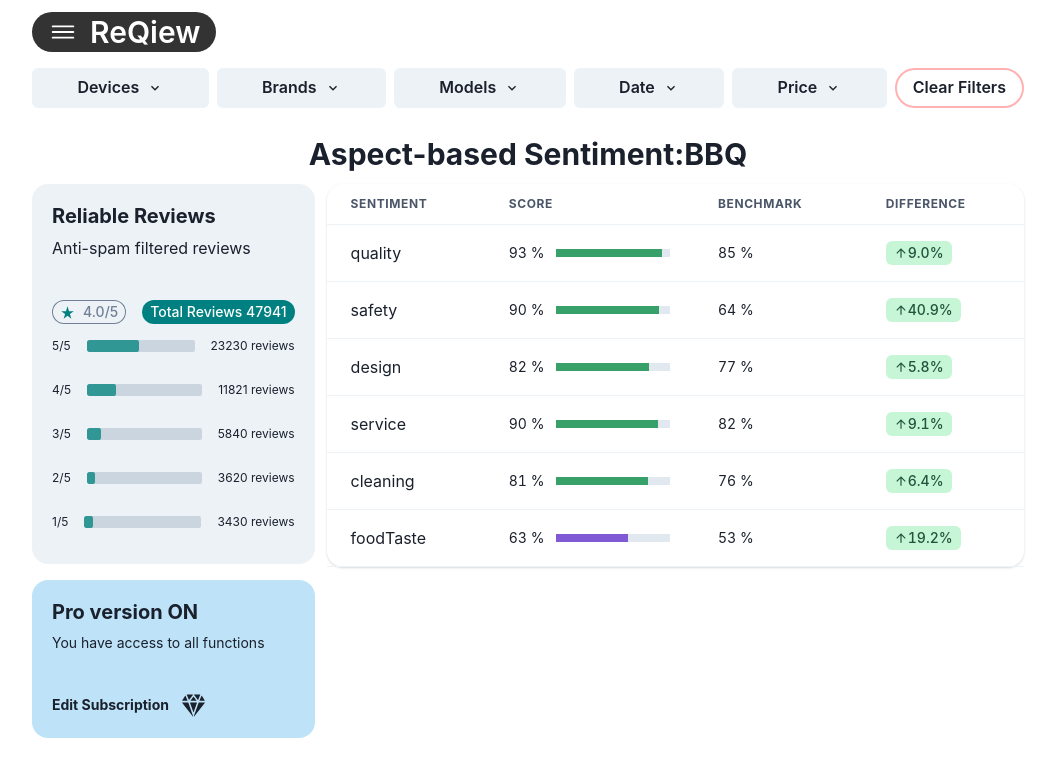
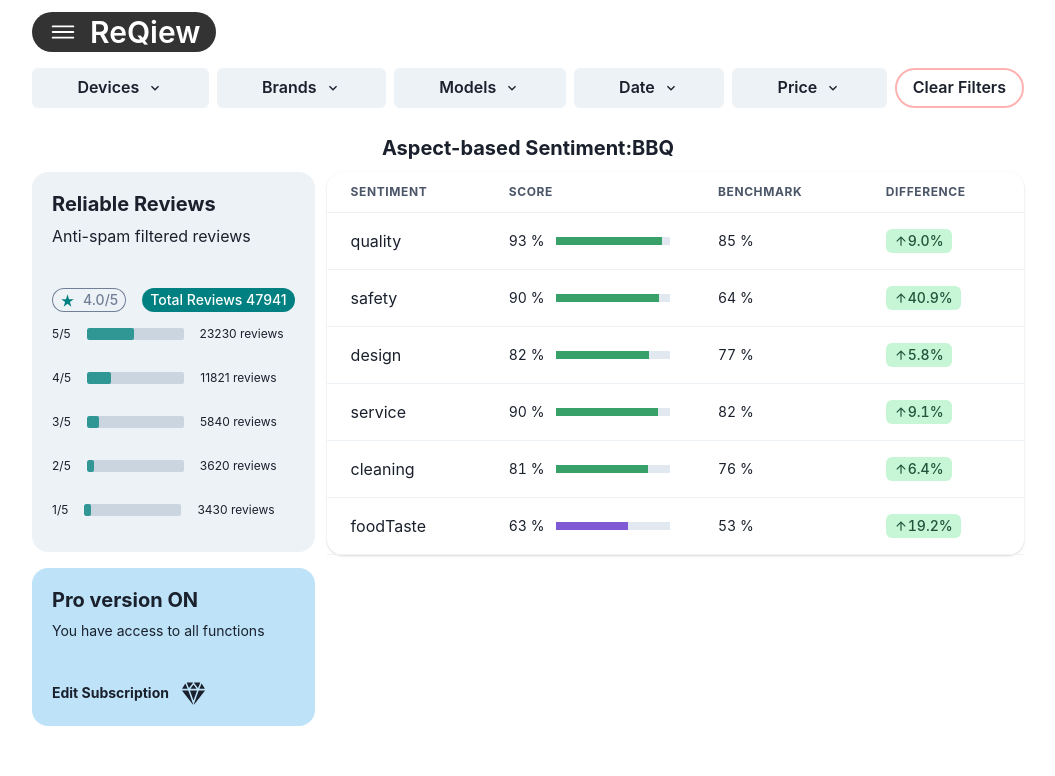
Before and after one commit to ruthtempo/reqiew, a React (Create React App) app: page / in a window 1280 px wide. Shown: the top 776 px of the page, without its empty margins (112-1167 px from the left). Built offline with nearby package versions, Linux system fonts and the light colour scheme.

Commit message:
styles unhappy path for filters

```diff
--- a/src/App.tsx
+++ b/src/App.tsx
@@ -52,7 +52,7 @@ function App() {
         priceRangeSelection={priceRangeSelection}
         setPriceRangeSelection={setpriceRangeSelection}
       />
-      <Heading as="h2" size="lg" textAlign="center" py={3}>
+      <Heading as="h2" size="md" textAlign="center" py={3}>
         Aspect-based Sentiment:BBQ
       </Heading>
       <Flex gap={3}>
--- a/src/components/RatingBar.tsx
+++ b/src/components/RatingBar.tsx
@@ -10,7 +10,7 @@ export const RatingBar = (p: {
     <Flex alignItems={"center"}>
       <Text fontSize="xs">{p.star}/5</Text>
       <Progress
-        flexGrow={1}
+        w="40%"
         bg={"gray.300"}
         colorScheme={"teal"}
         value={p.value}
--- a/src/components/Results.tsx
+++ b/src/components/Results.tsx
@@ -1,8 +1,9 @@
 import { ArrowDownIcon, ArrowUpIcon } from "@chakra-ui/icons";
+import notfound from "../notfound.png";
 
 import {
   Card,
-  Center,
+  CardBody,
   Flex,
   Icon,
   Progress,
@@ -15,6 +16,8 @@ import {
   Th,
   Thead,
   Tr,
+  Image,
+  Heading,
 } from "@chakra-ui/react";
 import { benchmarks, Entity } from "../_DATA";
 
@@ -55,7 +58,14 @@ export const Results = (p: { productData: Entity[] }) => {
     }
   );
 
-  return (
+  return !p.productData.length ? (
+    <Card>
+      <CardBody display="flex" flexDirection="column" textAlign="center">
+        <Heading py="3">No Matches found</Heading>
+        <Image src={notfound} alt="woman with empty folder" borderRadius="lg" />
+      </CardBody>
+    </Card>
+  ) : (
     <Card flexGrow={1} borderRadius="2xl">
       <TableContainer>
         <Table variant="simple">
--- a/src/components/ReviewsCard.tsx
+++ b/src/components/ReviewsCard.tsx
@@ -15,7 +15,8 @@ import { RatingBar } from "./RatingBar";
 export const ReviewsCard = (p: { productData: Entity[] }) => {
   const totalRatingProStar = p.productData
     .map((data) => data.rating)
-    .reduce((acc, curr) => {
+    .reduce(
+      (acc, curr) => {
         return [
           acc[0] + curr[0],
           acc[1] + curr[1],
@@ -23,7 +24,9 @@ export const ReviewsCard = (p: { productData: Entity[] }) => {
           acc[3] + curr[3],
           acc[4] + curr[4],
         ];
-    });
+      },
+      [0, 0, 0, 0, 0]
+    );
 
   const totalReviewSum = totalRatingProStar.reduce((acc, curr) => acc + curr);
 
@@ -43,7 +46,7 @@ export const ReviewsCard = (p: { productData: Entity[] }) => {
         <Flex justifyContent="space-around" gap={4}>
           <Tag variant="outline" borderRadius="full" alignItems="center">
             <Icon as={MdStarRate} boxSize={15} color="teal" mr={2} />
-            {starAverage.toFixed(1)}/5
+            {starAverage ? starAverage.toFixed(1) : 0}/5
           </Tag>
           <Tag variant="solid" borderRadius="full" bg="teal">
             <Text>Total Reviews {totalReviewSum}</Text>
```
Also changed, not shown: src/notfound.png (added). Lines whose indentation alone changed are shown as unchanged.
